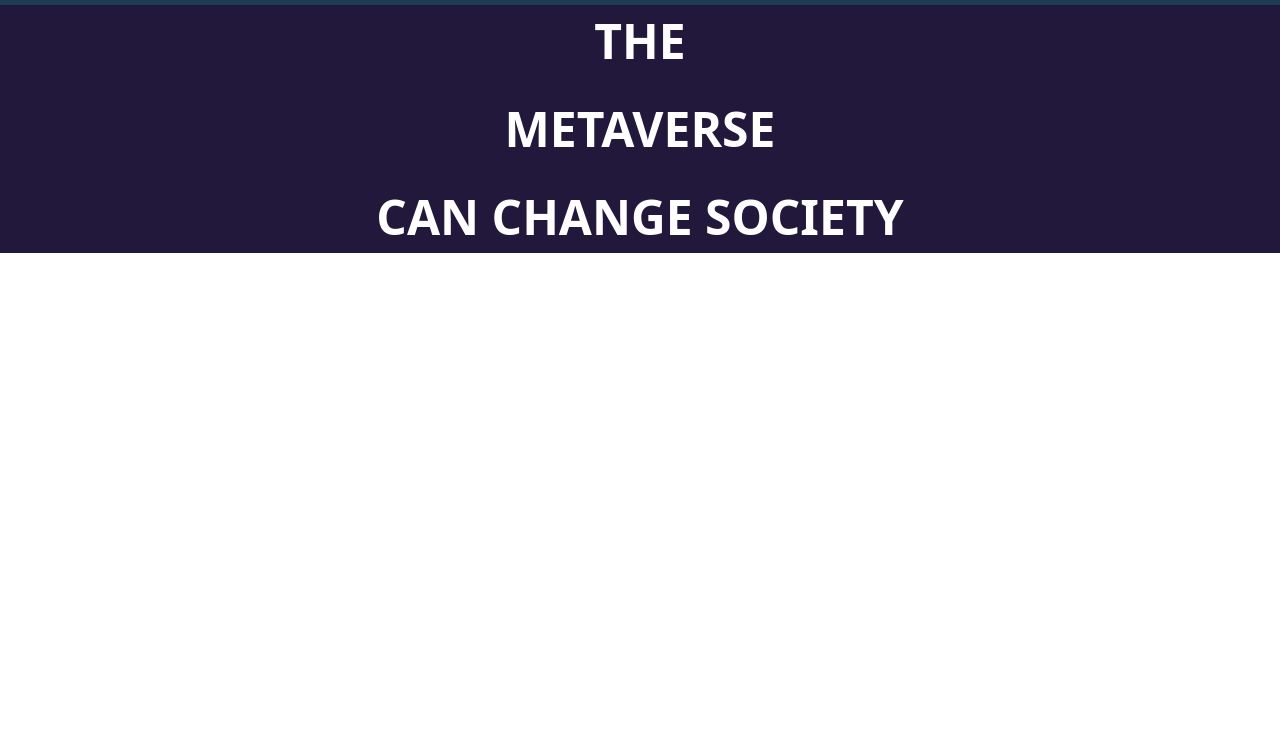
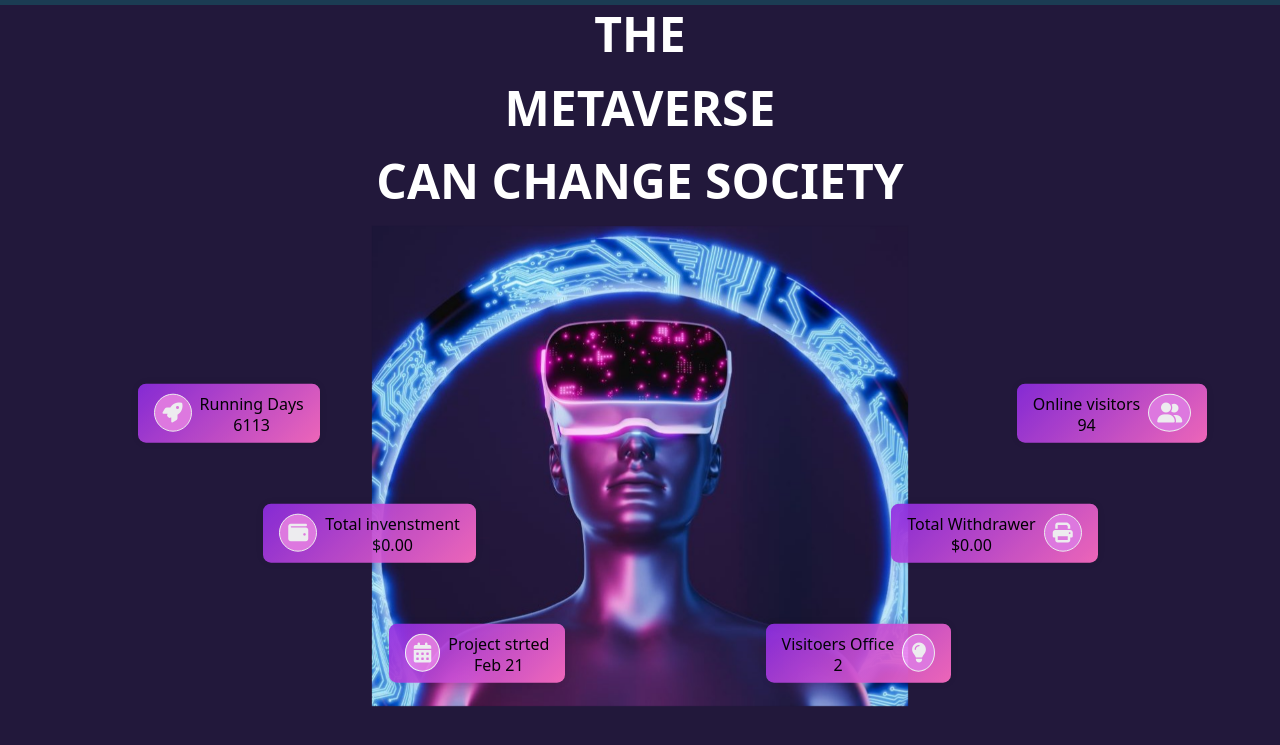
Before and after one commit to kalpita29naik/Metaverse, a website: page index.html in a window 1280 px wide. Shown: the part 59-804 px from the top of the page. Drawn offline with nearby package versions, Linux system fonts and the light colour scheme; files that its build step writes are made by us from their sources.

Commit message:
hero section complete

```diff
--- a/index.html
+++ b/index.html
@@ -134,11 +134,73 @@
         <p>CAN CHANGE SOCIETY</p>
       </div>
 
-      <!-- <img
-        src="assets/images/heroimg.jpeg"
-        alt="Hero"
-        style="width: 70%; height: 100vh; object-fit: cover; position: relative"
-      /> -->
+      <div class="position-relative hero-images">
+        <img
+          src="assets/images/heroimg.jpeg"
+          alt="Hero"
+          class="img-fluid d-block mx-auto"
+        />
+
+        <div class="floating-banner banner-1">
+          <div class="banner-content d-flex align-items-center gap-2">
+            <i class="fa-solid fa-rocket"></i>
+            <div class="col">
+              <p class="mb-0">Running Days</p>
+              <h6 class="mb-0">6113</h6>
+            </div>
+          </div>
+        </div>
+
+        <div class="floating-banner banner-2 even-banner">
+          <div class="banner-content d-flex align-items-center gap-2">
+            <div class="col">
+              <p class="mb-0">Online visitors</p>
+              <h6 class="mb-0">94</h6>
+            </div>
+            <i class="fa-solid fa-user-group"></i>
+          </div>
+        </div>
+
+        <div class="floating-banner banner-3">
+          <div class="banner-content d-flex align-items-center gap-2">
+            <i class="fa-solid fa-wallet"></i>
+            <div class="col">
+              <p class="mb-0">Total invenstment</p>
+              <h6 class="mb-0">$0.00</h6>
+            </div>
+          </div>
+        </div>
+
+        <div class="floating-banner banner-4">
+          <div class="banner-content d-flex align-items-center gap-2">
+            <div class="col">
+              <p class="mb-0">Total Withdrawer</p>
+              <h6 class="mb-0">$0.00</h6>
+            </div>
+            <i class="fa-solid fa-print"></i>
+          </div>
+        </div>
+
+        <div class="floating-banner banner-5">
+          <div class="banner-content d-flex align-items-center gap-2">
+            <i class="fa-solid fa-calendar-days"></i>
+            <div class="col">
+              <p class="mb-0">Project strted</p>
+              <h6 class="mb-0">Feb 21</h6>
+            </div>
+          </div>
+        </div>
+
+        <div class="floating-banner banner-6">
+          <div class="banner-content d-flex align-items-center gap-2">
+            <div class="col">
+              <p class="mb-0">Visitoers Office</p>
+              <h6 class="mb-0">2</h6>
+            </div>
+            <i class="fa-solid fa-lightbulb"></i>
+          </div>
+        </div>
+      </div>
     </section>
 
     <script src="node_modules/bootstrap/dist/js/bootstrap.bundle.min.js"></script>
--- a/scss/main.scss
+++ b/scss/main.scss
@@ -42,12 +42,12 @@ header {
  opacity: 0;
  transform: translateX(-50px);
  animation: slideIn 1s ease-out forwards;
+ line-height: 1.2;
 
  @media (max-width:576px) {
   font-size: 32px;
 
  }
-
  @keyframes slideIn {
   to {
    opacity: 1;
@@ -55,5 +55,90 @@ header {
   }
 
  }
+}
 
-}
+ .hero-images{
+  position: relative;
+  height: 100vh;
+
+  img {
+   object-fit: cover;
+   z-index: 1;
+   position: relative;
+   height: 60%;
+  }
+
+  .floating-banner {
+   background: linear-gradient(135deg, #8e2de2, #ff6ec4); // purple to pink
+   position: absolute;
+   padding: 0.5rem 1rem;
+   border-radius: 8px;
+   box-shadow: 0 0 10px rgba(0, 0, 0, 0.1);
+   animation: floatup 6s ease-in-out infinite;
+   opacity: 0.9;
+   z-index: 2;
+   color:black;
+  }
+
+  .banner-content {
+   font-size: 16px;
+   font-weight: 500;
+   text-align: center;
+   display: flex;
+
+   i{
+    border: white 1px solid;
+    padding: 0.5rem;
+    border-radius: 50%;
+    color: white;
+    background-color: violet;
+    font-size: 20px;
+   }
+  }
+
+    .banner-1 {
+     top: 20%;
+     left: 10%;
+    }
+
+    .banner-2 {
+     top: 20%;
+     left: 80%;
+    }
+
+    .banner-3 {
+     top: 35%;
+     left: 20%;
+    }
+
+    .banner-4 {
+     top: 35%;
+     left: 70%;
+    }
+
+    .banner-5 {
+     top: 50%;
+     left: 30%;
+    }
+
+    .banner-6 {
+     top: 50%;
+     left: 60%;
+    }
+ }
+
+ @keyframes floatup {
+  0% {
+   transform: translateY(0);
+   opacity: 0.9;
+  }
+  50% {
+   transform: translateY(-10px);
+   opacity: 1;
+  }
+  100% {
+   transform: translateY(0);
+   opacity: 0.9;
+  }
+
+ }
```
